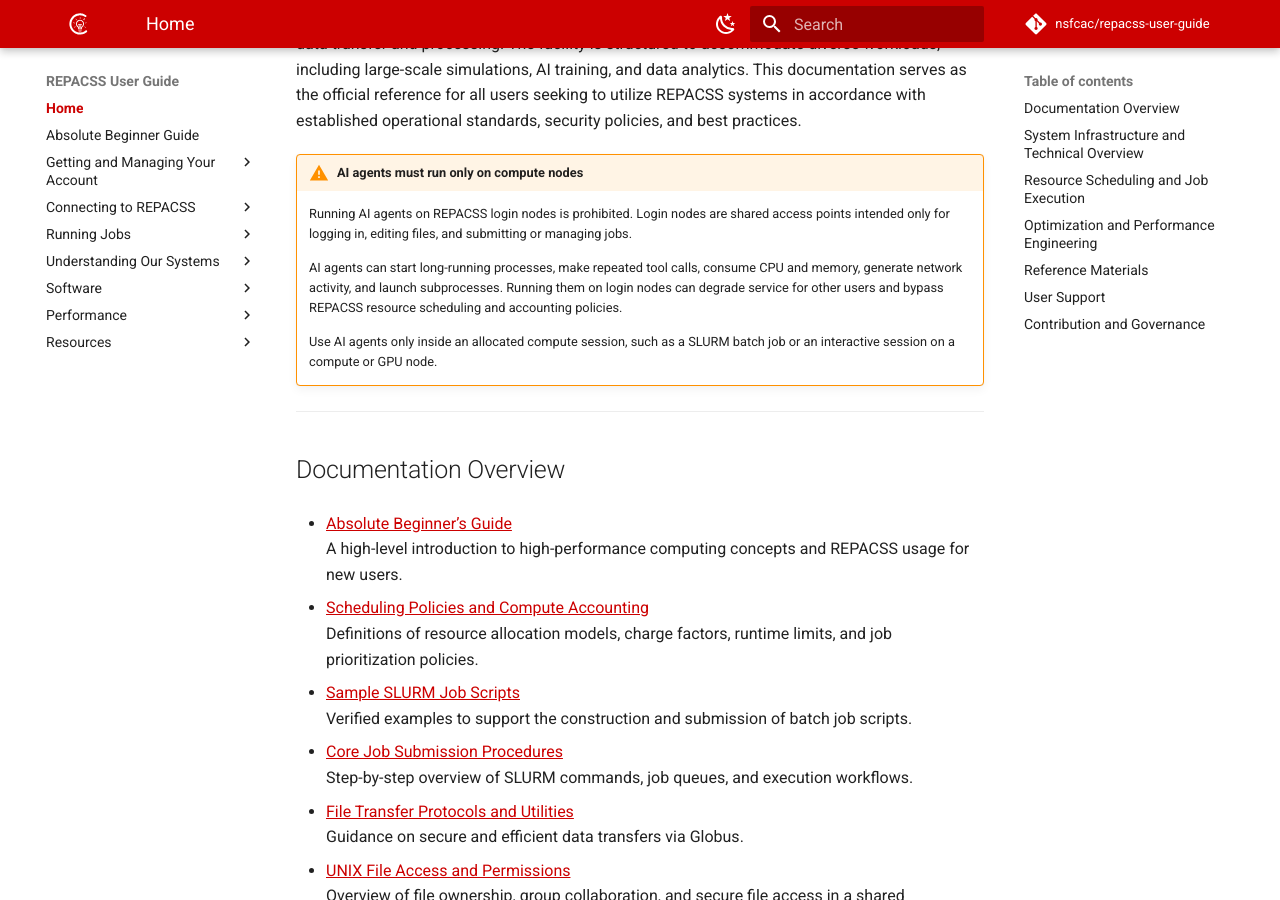
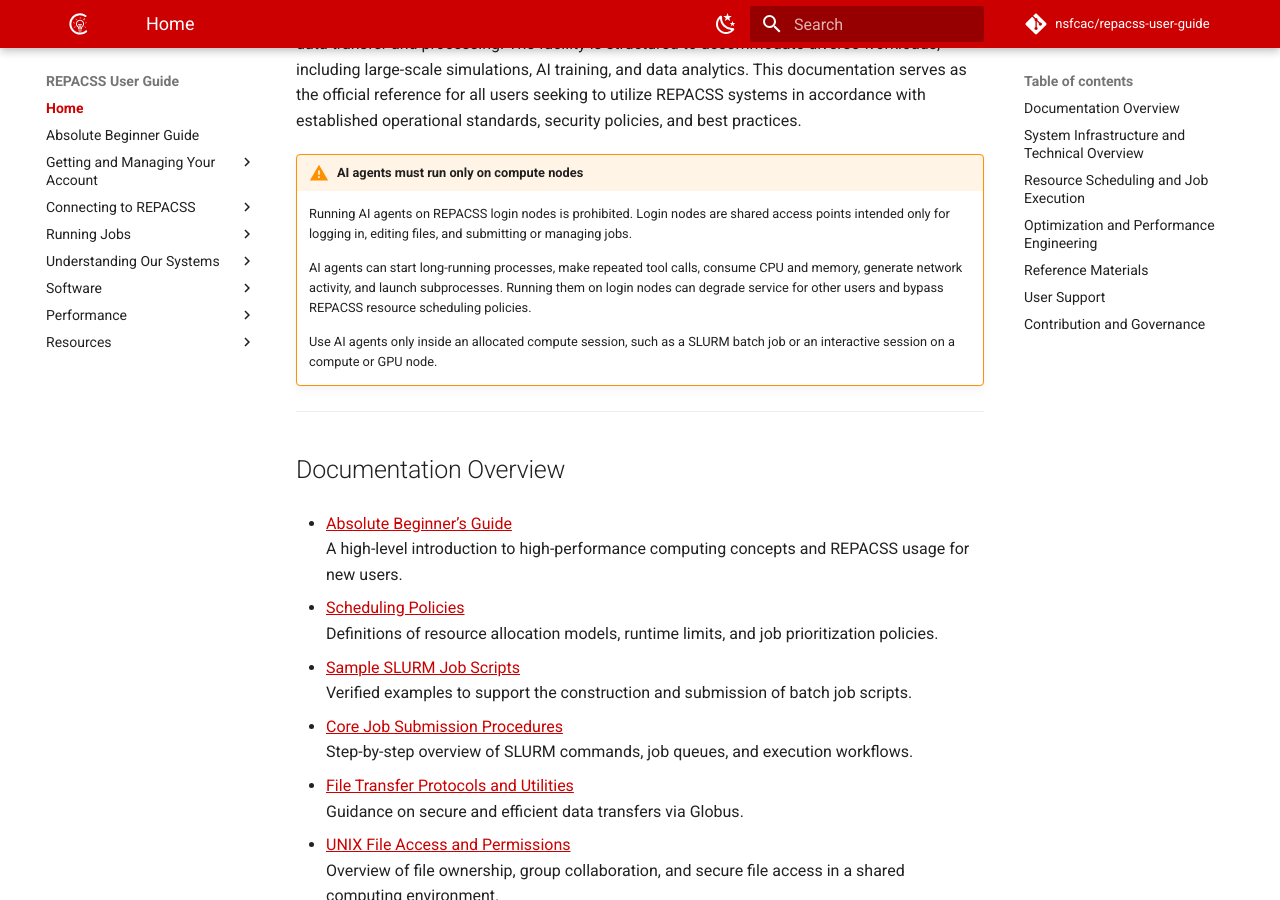
Before and after one commit to nsfcac/repacss-user-guide, an MkDocs documentation site: the page built from docs/index.md, in a window 1280 px wide and 900 px high, scrolled down 302 px. Built offline with MkDocs 1.6.1 and Material for MkDocs 9.7.7, drawn with Linux system fonts in a browser that asks for light colours; comment, search, counter and statistics services are not loaded.

Commit message:
Address Dr. Chen's comment

```diff
--- a/docs/index.md
+++ b/docs/index.md
@@ -5,7 +5,7 @@ The REmotely-managed Power Aware Computing Systems and Services (REPACSS) is a h
 !!! warning "AI agents must run only on compute nodes"
     Running AI agents on REPACSS login nodes is prohibited. Login nodes are shared access points intended only for logging in, editing files, and submitting or managing jobs.
 
-    AI agents can start long-running processes, make repeated tool calls, consume CPU and memory, generate network activity, and launch subprocesses. Running them on login nodes can degrade service for other users and bypass REPACSS resource scheduling and accounting policies.
+    AI agents can start long-running processes, make repeated tool calls, consume CPU and memory, generate network activity, and launch subprocesses. Running them on login nodes can degrade service for other users and bypass REPACSS resource scheduling policies.
 
     Use AI agents only inside an allocated compute session, such as a SLURM batch job or an interactive session on a compute or GPU node.
 
@@ -19,8 +19,8 @@ The REmotely-managed Power Aware Computing Systems and Services (REPACSS) is a h
 - [Absolute Beginner’s Guide](absolute-beginner-guide.md)
   A high-level introduction to high-performance computing concepts and REPACSS usage for new users.
 
-- [Scheduling Policies and Compute Accounting](running-jobs/scheduling.md)
-  Definitions of resource allocation models, charge factors, runtime limits, and job prioritization policies.
+- [Scheduling Policies](running-jobs/scheduling.md)
+  Definitions of resource allocation models, runtime limits, and job prioritization policies.
 
 - [Sample SLURM Job Scripts](running-jobs/examples.md)
   Verified examples to support the construction and submission of batch job scripts.
```
Also changed, not shown: docs/reference/glossary.md (+1 -1 lines).
